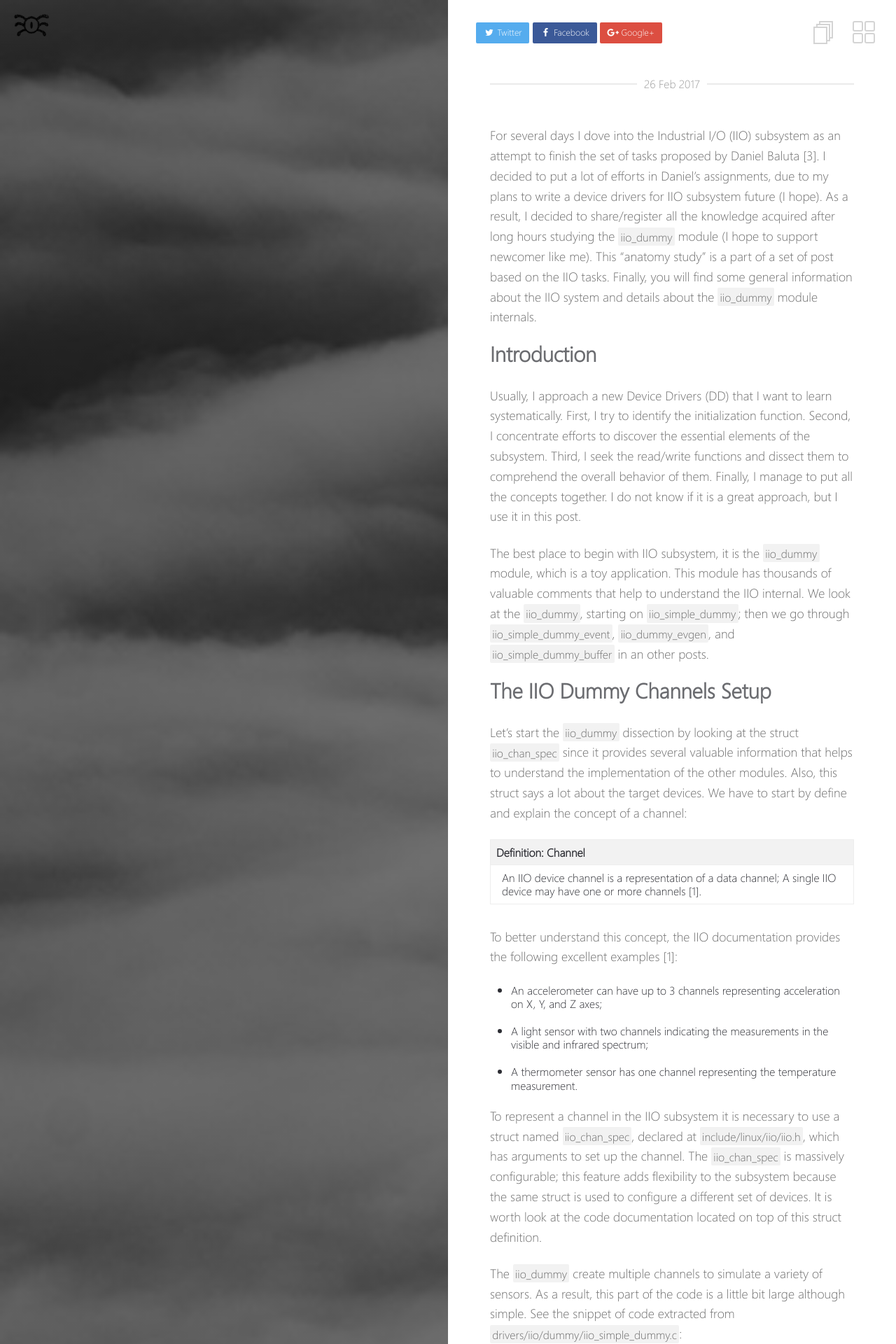
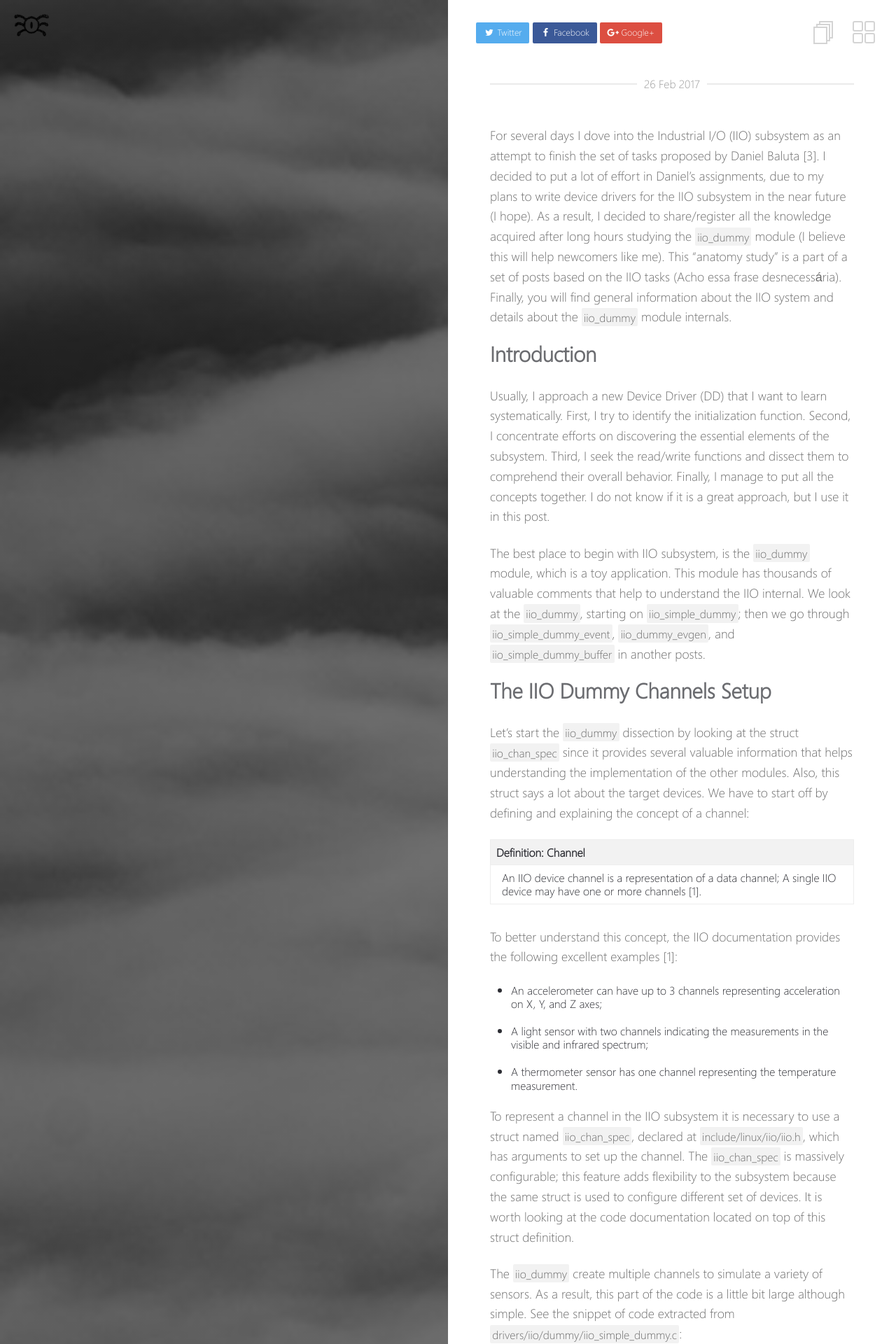
Before and after one commit to oslongjourney/oslongjourney.github.io, a Jekyll site: the page built from _posts/device-drivers-linux/2017-02-26-iio-dummy-anatomy.md, in a window 1280 px wide. Shown: the top 1920 px of the page at 70% size. Built offline with Jekyll 4.4.1, drawn with Linux system fonts in a browser that asks for light colours; some of the changed text lies outside the part shown.

Commit message:
Revisão

````diff
--- a/_posts/device-drivers-linux/2017-02-26-iio-dummy-anatomy.md
+++ b/_posts/device-drivers-linux/2017-02-26-iio-dummy-anatomy.md
@@ -8,35 +8,35 @@ categories: linux-kernel
 
 For several days I dove into the Industrial I/O (IIO) subsystem as an attempt
 to finish the set of tasks proposed by Daniel Baluta [3]. I decided to put a
-lot of efforts in Daniel's assignments, due to my plans to write a device
-drivers for IIO subsystem future (I hope). As a result, I decided to
+lot of effort in Daniel's assignments, due to my plans to write device
+drivers for the IIO subsystem in the near future (I hope). As a result, I decided to
 share/register all the knowledge acquired after long hours studying the
-`iio_dummy` module (I hope to support newcomer like me). This "anatomy study"
-is a part of a set of post based on the IIO tasks. Finally, you will find some
-general information about the IIO system and details about the `iio_dummy`
-module internals.
+`iio_dummy` module (I believe this will help newcomers like me). This "anatomy study"
+is a part of a set of posts based on the IIO tasks (Acho essa frase
+desnecessária). Finally, you will find general information about the
+IIO system and details about the `iio_dummy` module internals.
 
 ## Introduction
 
-Usually, I approach a new Device Drivers (DD) that I want to learn
+Usually, I approach a new Device Driver (DD) that I want to learn
 systematically. First, I try to identify the initialization function. Second, I
-concentrate efforts to discover the essential elements of the subsystem. Third,
-I seek the read/write functions and dissect them to comprehend the overall
-behavior of them. Finally, I manage to put all the concepts together. I do not
+concentrate efforts on discovering the essential elements of the subsystem. Third,
+I seek the read/write functions and dissect them to comprehend their overall
+behavior. Finally, I manage to put all the concepts together. I do not
 know if it is a great approach, but I use it in this post.
 
-The best place to begin with IIO subsystem, it is the `iio_dummy` module, which
+The best place to begin with IIO subsystem, is the `iio_dummy` module, which
 is a toy application. This module has thousands of valuable comments that help
 to understand the IIO internal. We look at the `iio_dummy`, starting on
 `iio_simple_dummy`; then we go through `iio_simple_dummy_event`,
-`iio_dummy_evgen`, and `iio_simple_dummy_buffer` in an other posts.
+`iio_dummy_evgen`, and `iio_simple_dummy_buffer` in another posts.
 
 ## The IIO Dummy Channels Setup
 
 Let's start the `iio_dummy` dissection by looking at the struct `iio_chan_spec`
-since it provides several valuable information that helps to understand the
+since it provides several valuable information that helps understanding the
 implementation of the other modules. Also, this struct says a lot about the
-target devices. We have to start by define and explain the concept of a
+target devices. We have to start off by defining and explaining the concept of a
 channel:
 
 Definition: Channel
@@ -56,7 +56,7 @@ To represent a channel in the IIO subsystem it is necessary to use a struct
 named `iio_chan_spec`, declared at `include/linux/iio/iio.h`, which has
 arguments to set up the channel. The `iio_chan_spec` is massively configurable;
 this feature adds flexibility to the subsystem because the same struct is used
-to configure a different set of devices. It is worth look at the code
+to configure different set of devices. It is worth looking at the code
 documentation located on top of this struct definition.
 
 The `iio_dummy` create multiple channels to simulate a variety of sensors. As a
@@ -140,9 +141,10 @@ section. They play a very important role in the device.
   <figcaption> Code 3: .info_mask_shared_by_dir field </figcaption>
 </figure>
 
-The field `info_mask_shared_by_dir` it is the information mask shared by
+The field `info_mask_shared_by_dir` is the information mask shared by
 direction; which means that the channel information is shared with other
 channels that have the same direction.
+(Na real que não entendi aqui o que você quer dizer com direction...)
 
 ```c
     /* The ordering of elements in the buffer via an enum */
@@ -183,11 +185,11 @@ data description.
   <figcaption> Code 5: .event_spec </figcaption>
 </figure>
 
-There are two final configuration at the end of the first channel, both related
-to events. Notice that events became available if
-`CONFIG_IIO_SIMPLE_DUMMY_EVENTS` only if it is enabled in the `.config` file.
+There are two final configurations at the end of the first channel, both related
+to events. Notice that events became available only if
+`CONFIG_IIO_SIMPLE_DUMMY_EVENTS` is enabled in the `.config` file.
 In a few words, the `.event_spec` field register an array of events, and the
-`.num_event_specs` is the size of the array. We discuss events in the "X".
+`.num_event_specs` is the size of the array. We discuss events in the "X" (Faltou atualizar esse X).
 "[The iio_dummy Events Anatomy]({{ site.baseurl }}{% post_url 2017-02-26-iio-dummy-events-anatomy %})"
 
 Now we keep looking the other channels; however, we do not repeat ourselves and
@@ -323,8 +325,8 @@ static int iio_dummy_read_raw(struct iio_dev *indio_dev,
 The `iio_dummy_read_raw` function read data from the `iio_dummy_state` and save
 it on the `*val` and `*val2` parameters. The 'mask' argument, provides the
 required information to support the correct identification of the channel value
-attribute. Finally, look at the `mutex_lock`; all the read operation it is
-under the lock to keep the consistency of the read data.
+attribute. Finally, look at the `mutex_lock`; the read operation is
+under the lock to keep reading operations consistent.
 
 ```c
 	switch (mask) {
@@ -370,11 +372,11 @@ similar to the above code.
 
 ## The `*write_raw` Function
 
-The `iio_dummy_write_raw()` function has similar behavior of the
+The `iio_dummy_write_raw()` function behaves similarly to
 `iio_dummy_read_raw()`; It has to identify the channel responsible for the
-action and invoke write the information in the `iio_dummy_state`. Different
+action and write the information in the `iio_dummy_state`. Different
 from the read function, the write function receives the values in the arguments
-and writes them in the iio_dummy_state. Let's start to look the important
+and writes them in the iio_dummy_state. Let's start lolooking at the important
 things about
 `iio_dummy_write_raw()`:
 
@@ -421,7 +423,7 @@ module. Now it is time to understand how things connect with each other.
 Typically IIO drivers register itself as an I2C or SPI driver [1], and requires
 two functions: `probe` and `remove`. The former is responsible for allocating
 memory, initialize device fields, and register the device. The latter,
-basically undo what `probe` function did. Let's start to looking at
+basically undo what `probe` function did. Let's start looking at the
 `iio_dummy_probe`:
 
 ```c
@@ -465,9 +467,9 @@ interface that works with I2C or SPI have a different signature.
   <figcaption> Code 16: Allocate </figcaption>
 </figure>
 
-The `probe` function has three main tasks. The first task it allocates memory
-for an IIO device, in the Code 16 we can see the allocation space to keep the
-`iio_dummy_state` in memory.
+The `probe` function has three main tasks. The first task allocates memory
+for an IIO device. In Code 16 we can see the space allocated to store the
+`iio_dummy_state`.
 
 ```c
 
@@ -545,7 +546,8 @@ initializations.
 </figure>
 
 
-The final task of the probe function, it is the device register.
+The final task of the probe function, is the device register.
+(Acho que podia ter um encerramento melhor de parágrafo)
 
 ## References
 
````
Also changed, not shown: other parts of _posts/device-drivers-linux/2017-02-26-iio-dummy-anatomy.md (+14 -14 lines), _posts/device-drivers-linux/2017-02-26-experiment-one-iio-dummy.md (+19 -17 lines), _posts/device-drivers-linux/2017-02-26-experiment-two-iio-dummy.md (+11 -10 lines), _posts/device-drivers-linux/2017-02-26-iio-dummy-events-anatomy.md (+35 -33 lines).
